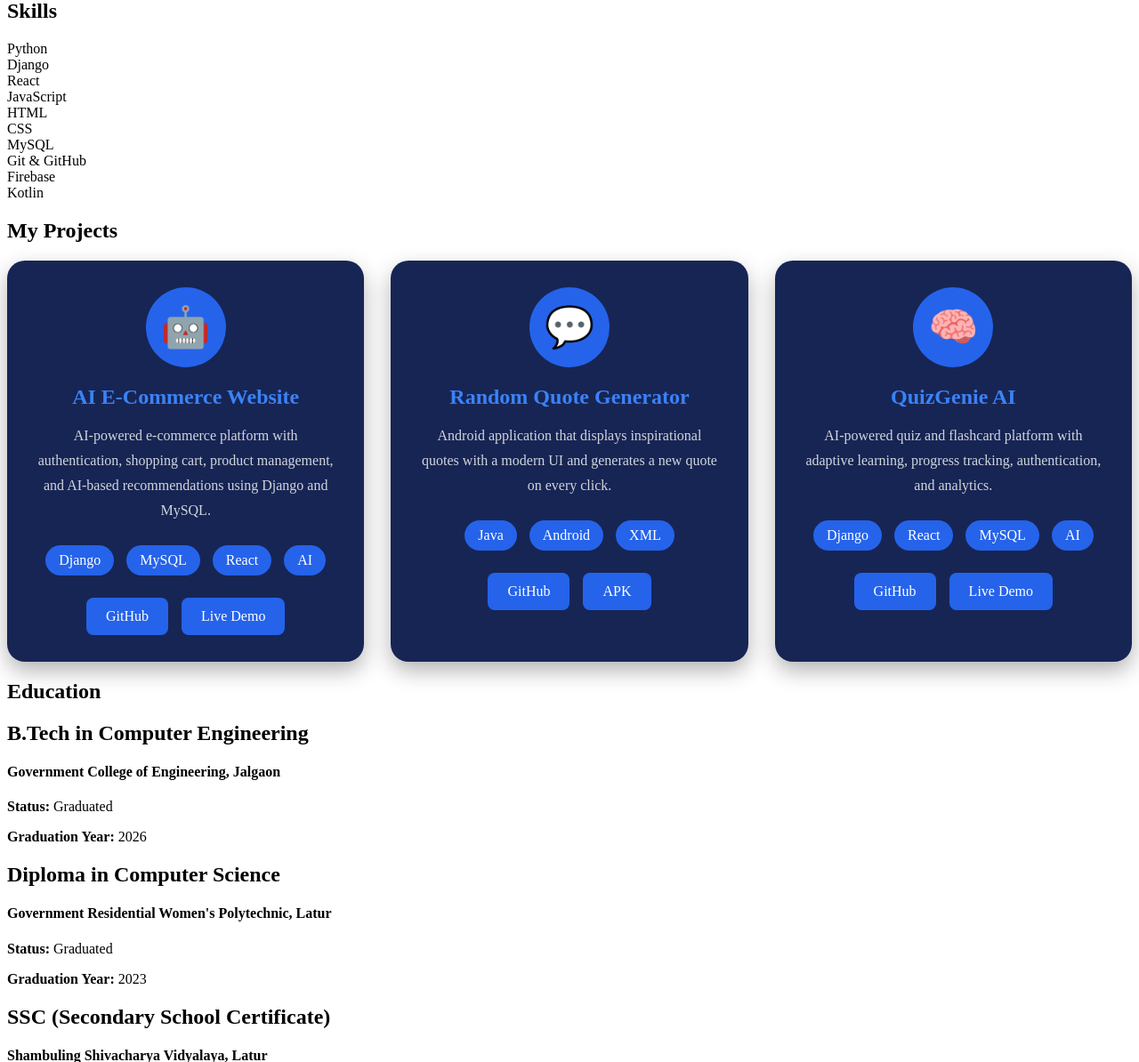
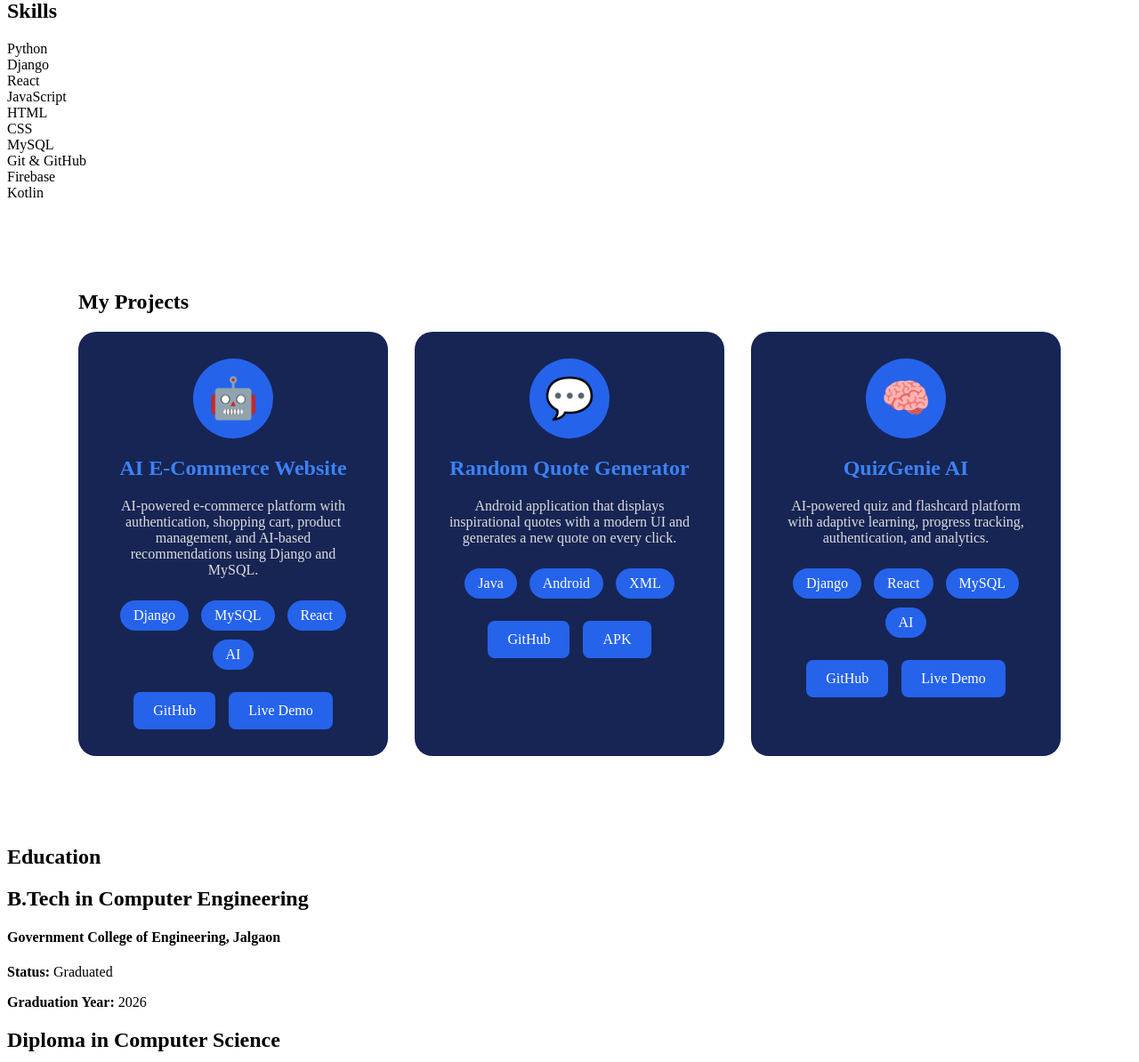
Before and after one commit to pallavinarsinge04/StudentPortfolio, a Django app: page / in a window 1280 px wide. Shown: the part 535-1729 px from the top of the page at 89% size. Run offline with Django 4.2, Linux system fonts and the light colour scheme.

Commit message:
Add modern project card design with hover animation and light sweep effect

````diff
--- a/static/css/style.css
+++ b/static/css/style.css
@@ -1,9 +1,6 @@
-```css
-/* ================= PROJECT SECTION ================= */
 
 #projects{
-    padding:80px 8%;
-    background:#081229;
+    padding:80px;
 }
 
 .project-container{
@@ -14,24 +11,23 @@
 
 .project-card{
 
-    position:relative;
-    overflow:hidden;
+    background:#172554;
 
-    background:#172554;
+    padding:30px;
 
     border-radius:20px;
 
-    padding:30px;
+    position:relative;
 
-    transition:0.5s ease;
+    overflow:hidden;
 
-    box-shadow:0 10px 25px rgba(0,0,0,.3);
+    transition:.5s;
+
+    cursor:pointer;
 
 }
 
-/* Animated Light Sweep */
-
-.project-card::before{
+.project-card::after{
 
     content:"";
 
@@ -41,14 +37,14 @@
 
     left:-150%;
 
-    width:50%;
+    width:60%;
 
     height:100%;
 
     background:linear-gradient(
         120deg,
         transparent,
-        rgba(255,255,255,.4),
+        rgba(255,255,255,.5),
         transparent
     );
 
@@ -56,7 +52,7 @@
 
 }
 
-.project-card:hover::before{
+.project-card:hover::after{
 
     animation:shine .8s linear;
 
@@ -78,7 +74,7 @@
 
     transform:translateY(-10px) scale(1.03);
 
-    box-shadow:0 20px 45px rgba(37,99,235,.4);
+    box-shadow:0 15px 35px rgba(37,99,235,.5);
 
 }
 
@@ -88,9 +84,9 @@
 
     height:90px;
 
+    background:#2563eb;
+
     border-radius:50%;
-
-    background:#2563eb;
 
     display:flex;
 
@@ -98,9 +94,9 @@
 
     align-items:center;
 
+    font-size:45px;
+
     margin:auto;
-
-    font-size:45px;
 
     margin-bottom:20px;
 
@@ -120,25 +116,21 @@
 
     color:#3b82f6;
 
-    margin-bottom:15px;
-
 }
 
 .project-card p{
 
     text-align:center;
 
-    color:#d1d5db;
-
-    line-height:28px;
+    color:#ddd;
 
 }
 
 .tech-stack{
 
+    text-align:center;
+
     margin:20px 0;
-
-    text-align:center;
 
 }
 
@@ -146,15 +138,15 @@
 
     display:inline-block;
 
+    background:#2563eb;
+
+    color:white;
+
     padding:8px 15px;
 
     margin:5px;
 
     border-radius:20px;
-
-    background:#2563eb;
-
-    color:white;
 
 }
 
@@ -166,31 +158,18 @@
 
     gap:15px;
 
-    margin-top:20px;
-
 }
 
 .project-buttons a{
 
     text-decoration:none;
 
+    background:#2563eb;
+
     color:white;
-
-    background:#2563eb;
 
     padding:12px 22px;
 
     border-radius:8px;
 
-    transition:.3s;
-
 }
-
-.project-buttons a:hover{
-
-    background:#1d4ed8;
-
-    transform:scale(1.05);
-
-}
-```
````
